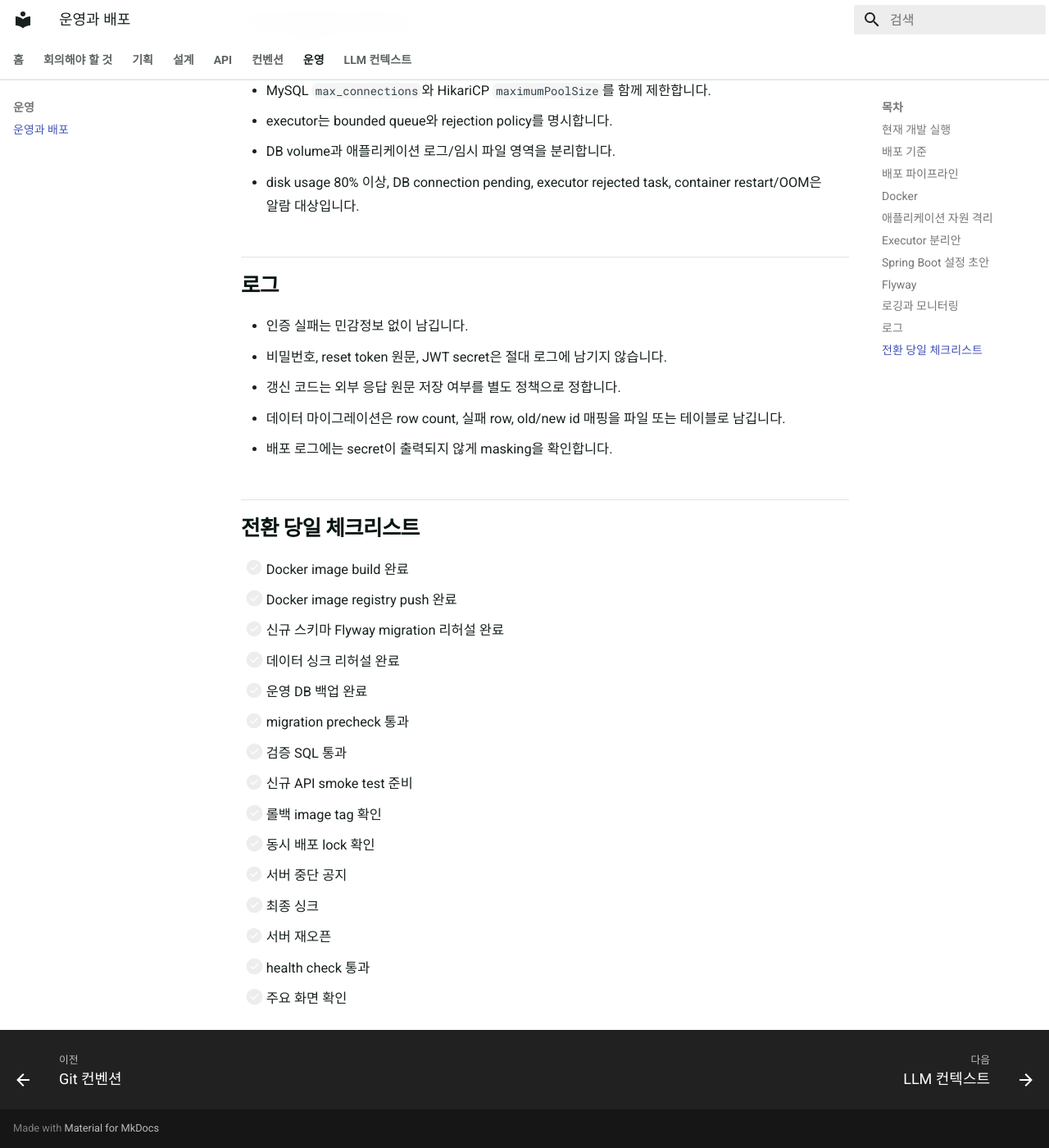
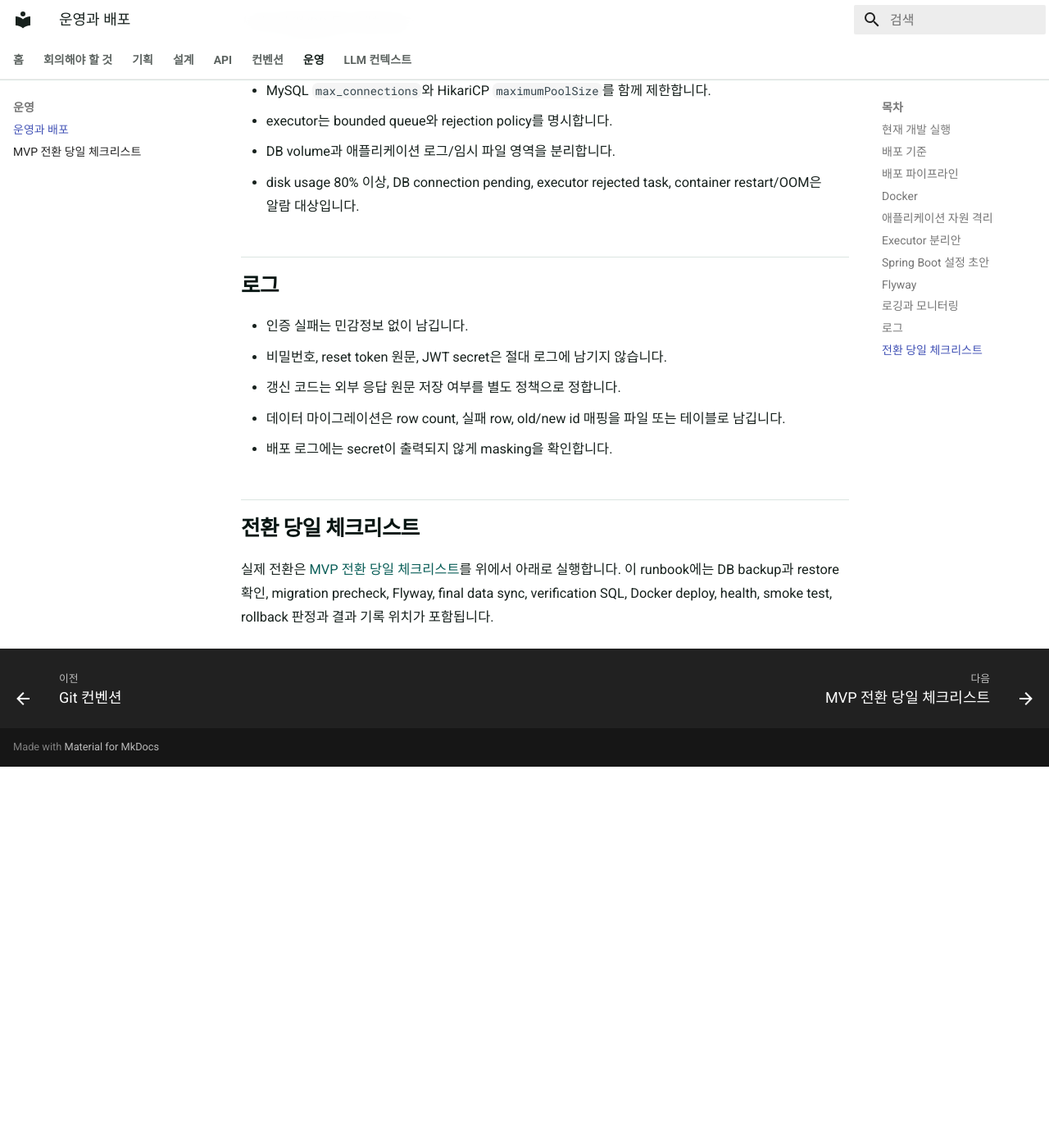
Before and after one commit to popngg/popngg-docs, an MkDocs documentation site: the page built from docs/operations.md, in a window 1280 px wide and 1400 px high, scrolled down 9663 px. Shown: the whole window at 82% size. Built offline with MkDocs 1.6.1 and Material for MkDocs 9.7.7, drawn with Linux system fonts in a browser that asks for light colours; after the commit the page ends 10598 px from its top, so only the background shows below that.

Commit message:
docs: POPNGG-23 OpenAPI 및 cutover 체크리스트 정리

```diff
--- a/docs/openapi/openapi.yaml
+++ b/docs/openapi/openapi.yaml
@@ -9,12 +9,16 @@ info:
 
     주요 정책:
       - 모든 경로는 `/api/v1` prefix 아래에 둡니다.
+      - 공통 성공 응답은 `code`, `message`, 선택적인 `data`를 사용하고 오류 응답은
+        `code`, `message`, `details`를 사용합니다.
       - 랭크는 서버가 점수로 계산하지 않고 갱신 원천 데이터에서 수집한 값을 저장합니다.
       - `song`과 `chart`는 분리하지만, 프론트가 쓰기 쉽게 GroupChart 응답을 제공합니다.
       - `songHash`는 변경될 수 있는 외부 조회 alias이며, 변경 API와 내부 참조는 `songId`, `chartId`를 우선 사용합니다.
       - API 응답은 code와 label을 함께 제공해 프론트 표시 가공을 줄입니다.
       - 로그인 JWT는 JSON body가 아니라 `HttpOnly Secure Cookie`로 발급합니다.
       - 비밀번호, reset token 원문, JWT 원문, JWT secret은 응답/로그에 노출하지 않습니다.
+    MVP 이후 항목은 검색 태그 기여/승인 UI, 관리자 검수 UI, 상세 모니터링,
+    Redis 검색 read model과 여러 유저 비교 API입니다.
 servers:
   - url: https://api.popn.gg/api/v1
     description: Production
--- a/docs/operations.md
+++ b/docs/operations.md
@@ -362,18 +362,7 @@ Docker stdout JSON log
 
 ## 전환 당일 체크리스트
 
-- [ ] Docker image build 완료
-- [ ] Docker image registry push 완료
-- [ ] 신규 스키마 Flyway migration 리허설 완료
-- [ ] 데이터 싱크 리허설 완료
-- [ ] 운영 DB 백업 완료
-- [ ] migration precheck 통과
-- [ ] 검증 SQL 통과
-- [ ] 신규 API smoke test 준비
-- [ ] 롤백 image tag 확인
-- [ ] 동시 배포 lock 확인
-- [ ] 서버 중단 공지
-- [ ] 최종 싱크
-- [ ] 서버 재오픈
-- [ ] health check 통과
-- [ ] 주요 화면 확인
+실제 전환은 [MVP 전환 당일 체크리스트](cutover-checklist.md)를 위에서 아래로
+실행합니다. 이 runbook에는 DB backup과 restore 확인, migration precheck, Flyway,
+final data sync, verification SQL, Docker deploy, health, smoke test, rollback 판정과
+결과 기록 위치가 포함됩니다.
--- a/mkdocs.yml
+++ b/mkdocs.yml
@@ -92,4 +92,5 @@ nav:
       - Git 컨벤션: conventions/git.md
   - 운영:
       - 운영과 배포: operations.md
+      - MVP 전환 당일 체크리스트: cutover-checklist.md
   - LLM 컨텍스트: llm-context.md
```
Also changed, not shown: docs/cutover-checklist.md (added, +148 -0 lines).
